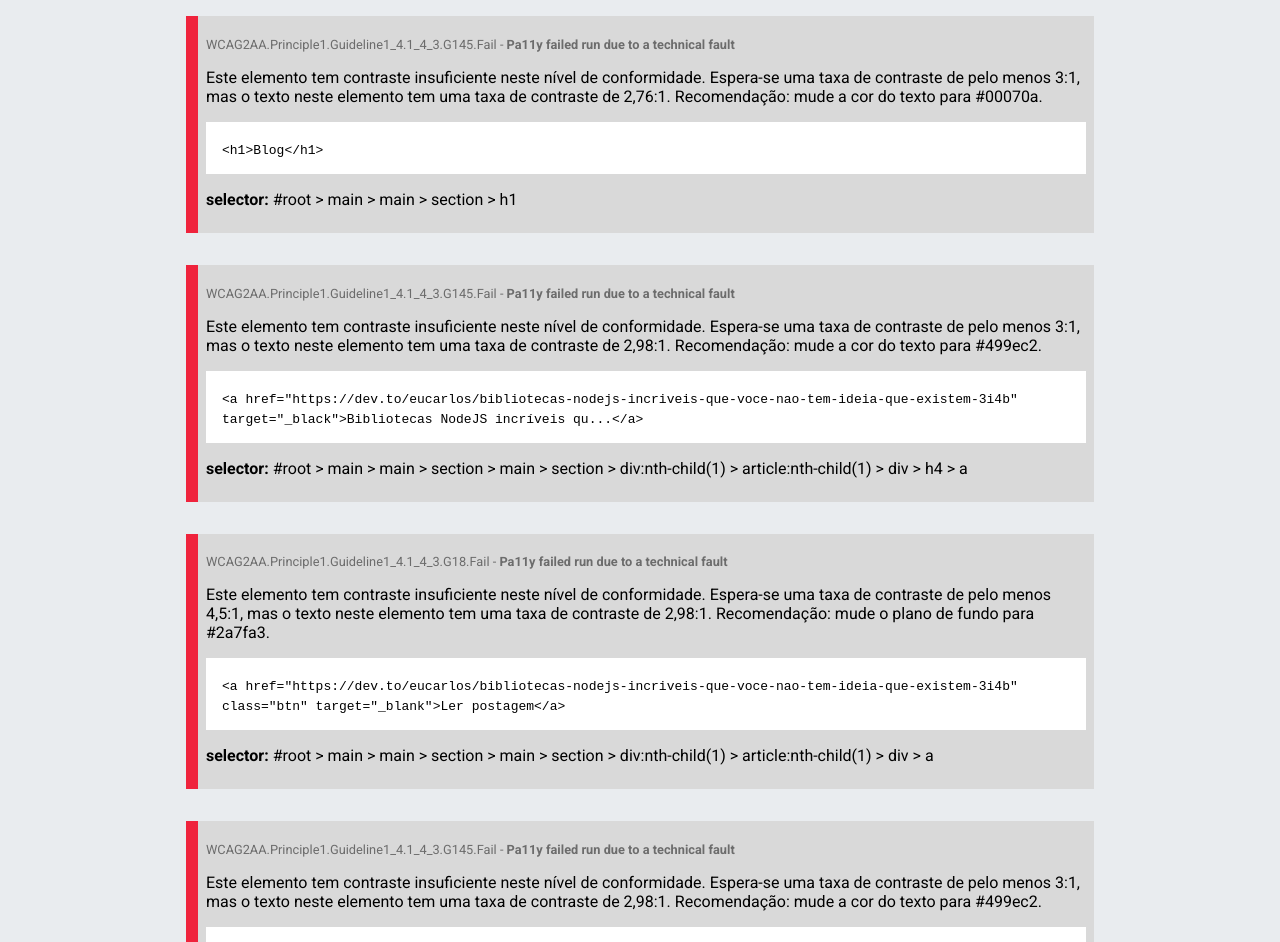
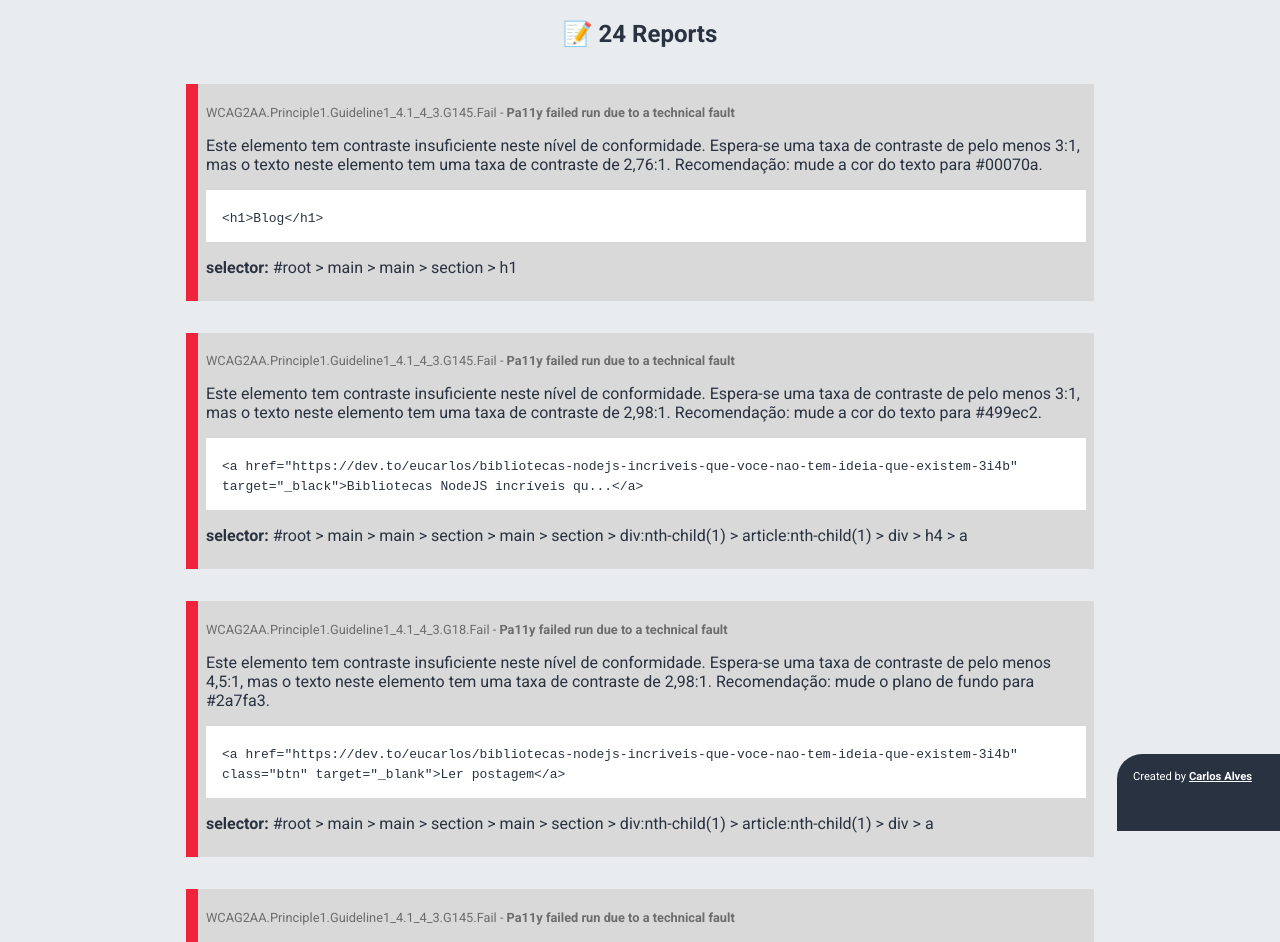
Before and after one commit to EuCarlos/pa11y-viewer, a React (Vite) app: page / in a window 1280 px wide. Shown: the top 942 px of the page. Built offline with nearby package versions, Linux system fonts and the light colour scheme.

Commit message:
:lipstick: adds number of reports and stamp written Created by Carlos Alves

```diff
--- a/src/App.tsx
+++ b/src/App.tsx
@@ -4,6 +4,8 @@ import { UID } from './utils/uid'
 import './styles/globals.sass'
 
 function App() {
+  const numberOfReports = json.length
+
   const reports = json.map(({ code, type, typeCode, message, context, selector }) => {
     return <div>
       <Report
@@ -20,7 +22,10 @@ function App() {
 
   return (
     <div className="App">
-      {reports}
+      <h2>📝 {numberOfReports} Reports</h2>
+      {numberOfReports <= 0 ? <div className={'report--not-found'}>No reports found</div>: reports}
+
+      <footer>Created by <a href="https://github.com/EuCarlos/pa11y-viewer">Carlos Alves</a></footer>
     </div>
   )
 }
--- a/src/styles/globals.sass
+++ b/src/styles/globals.sass
@@ -4,8 +4,30 @@ body
     box-sizing: border-box
     font-family: 'Roboto', sans-serif
     background: #e9ecef
+    color: #293241
 
 .App
     display: flex
     flex-direction: column
     align-items: center
+
+    & footer
+        position: fixed
+        bottom: -31px
+        right: -20px
+        z-index: 80
+
+        background: #293241
+        padding: 1rem
+        border-radius: 25px 0 0 0
+        border-bottom: solid 2rem #293241
+        border-right: solid 2rem #293241
+
+        font-size: .7rem
+        color: #FFF
+        & a
+            color: #FFF
+            font-weight: bold
+            transition: color .5s
+            &:hover
+                color: #c0c3c7
```
